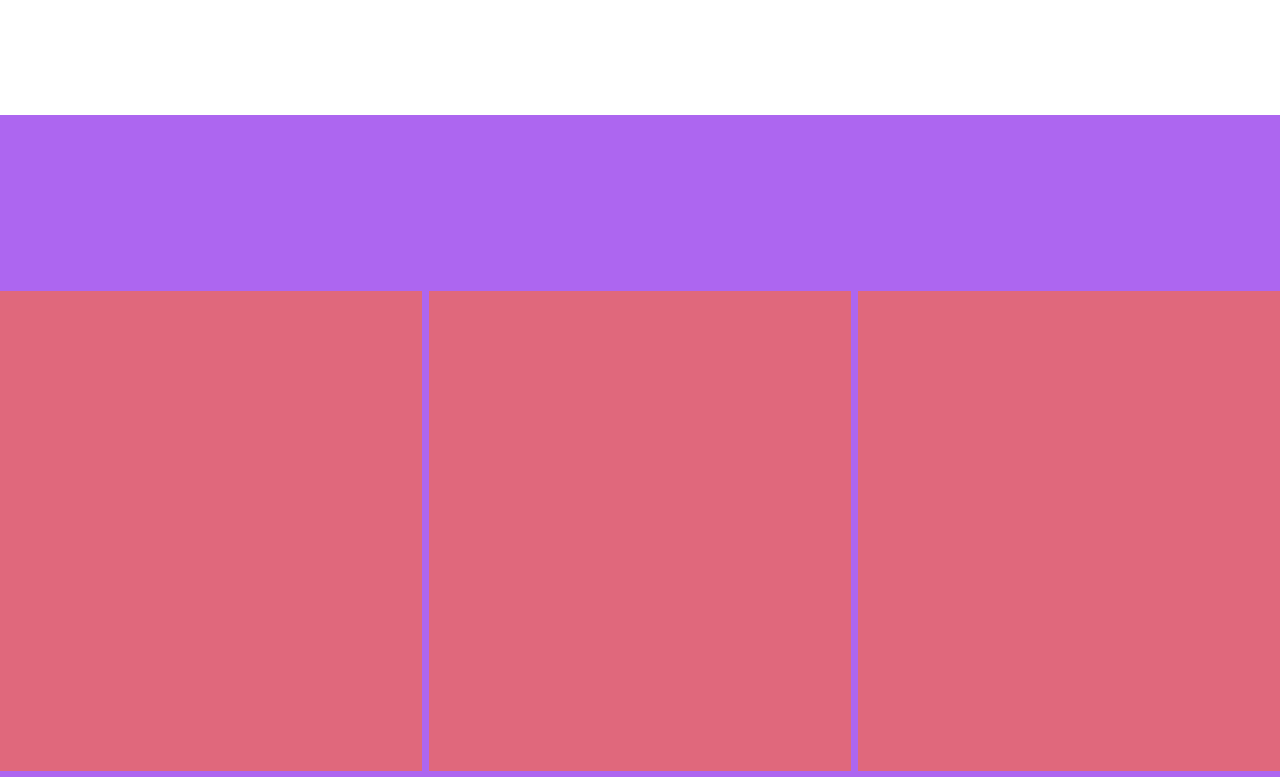
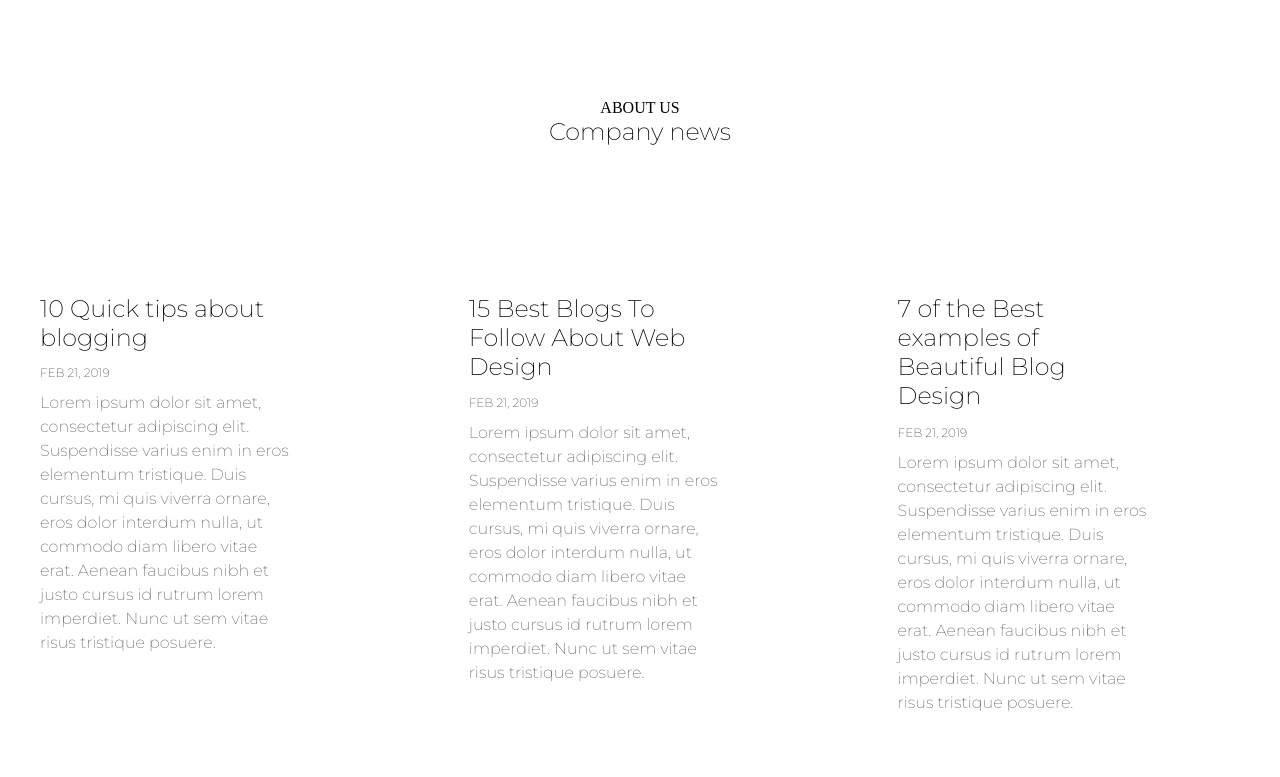
Before and after one commit to igor02b1/Business-site, a plain HTML site: page index.html in a window 1280 px wide. Shown: the part 1843-2620 px from the top of the page. Drawn offline with Linux system fonts and the light colour scheme.

Commit message:
add: structuring and styling section 3

```diff
--- a/index.html
+++ b/index.html
@@ -10,6 +10,7 @@
     <link rel="stylesheet" href="styles/section1.css">
     <link rel="stylesheet" href="styles/section2.0.css">
     <link rel="stylesheet" href="styles/section2.css">
+    <link rel="stylesheet" href="styles/section3.css">
 </head>
 <body>
         <!-- header -->
@@ -107,10 +108,63 @@
             <!-- page content - 3 -->
 
             <section class="section-3">
+
+            <div class="section3-header">
+                <label class="label-section-3">ABOUT US</label>
+                <h2 class="h3-section3">Company news</h2>
+            </div>
                 <div class="div-bloco">
-                    <div class="bloco-1"></div>
-                    <div class="bloco-2"></div>
-                    <div class="bloco-3"></div>
+                    <div class="bloco-1">
+                        <h3 class="h3-section3">10 Quick tips about <br> blogging</h2>
+                        <label class="labelsection-3">FEB 21, 2019</label>
+                        <P class="p-section3">
+                            Lorem ipsum dolor sit amet, <br>
+                            consectetur adipiscing elit. <br>
+                            Suspendisse varius enim in eros <br>
+                            elementum tristique. Duis <br>
+                            cursus, mi quis viverra ornare,<br>
+                            eros dolor interdum nulla, ut<br>
+                            commodo diam libero vitae <br>
+                            erat. Aenean faucibus nibh et <br>
+                            justo cursus id rutrum lorem <br>
+                            imperdiet. Nunc ut sem vitae <br>
+                            risus tristique posuere.
+                        </P>
+                    </div>
+                    <div class="bloco-2">
+                        <h3 class="h3-section3-2">15 Best Blogs To <br> Follow About Web <br> Design</h2>
+                            <label class="labelsection-3">FEB 21, 2019</label>
+                            <P class="p-section3">
+                                Lorem ipsum dolor sit amet, <br>
+                                consectetur adipiscing elit. <br>
+                                Suspendisse varius enim in eros <br>
+                                elementum tristique. Duis <br>
+                                cursus, mi quis viverra ornare,<br>
+                                eros dolor interdum nulla, ut<br>
+                                commodo diam libero vitae <br>
+                                erat. Aenean faucibus nibh et <br>
+                                justo cursus id rutrum lorem <br>
+                                imperdiet. Nunc ut sem vitae <br>
+                                risus tristique posuere.
+                            </P>
+                    </div>
+                    <div class="bloco-3">
+                        <h3 class="h3-section3-3">7 of the Best <br> examples of <br>Beautiful Blog <br>Design</h2>
+                            <label class="labelsection-3">FEB 21, 2019</label>
+                            <P class="p-section3">
+                                Lorem ipsum dolor sit amet, <br>
+                                consectetur adipiscing elit. <br>
+                                Suspendisse varius enim in eros <br>
+                                elementum tristique. Duis <br>
+                                cursus, mi quis viverra ornare,<br>
+                                eros dolor interdum nulla, ut<br>
+                                commodo diam libero vitae <br>
+                                erat. Aenean faucibus nibh et <br>
+                                justo cursus id rutrum lorem <br>
+                                imperdiet. Nunc ut sem vitae <br>
+                                risus tristique posuere.
+                            </P>
+                    </div>
                 </div>
             </section>
 
--- a/style.css
+++ b/style.css
@@ -232,22 +232,24 @@ ol:hover{
 /* section - 3  */
 
 .section-3 {
-    background-color: rgb(173, 102, 240);
+    background-color: rgb(255, 255, 255);
     height: 50rem;
 }
 
 .div-bloco {
     display: flex;
     justify-content: space-between;
-    padding-top: 12rem;
+    align-items: center;
+    padding-top: 3rem;
 }
 
+/*
 .bloco-1, .bloco-2, .bloco-3 {
     background-color: rgb(224, 104, 124);
     height: 30rem;
     width: 33%;
 }
-
+*/
 /* section - 4 */
 
 .section-4 {
--- a/styles/section2.0.css
+++ b/styles/section2.0.css
@@ -18,7 +18,7 @@
 
 .h2-content2 {
     font-family: 'Montserrat', sans-serif;
-    font-weight: bold;
+    font-weight: 400;
     font-size: 36px;
     height: 50px;
     color: #000000;
--- a/styles/section2.css
+++ b/styles/section2.css
@@ -76,3 +76,7 @@
     width: 60%;
     height: 30rem;
 }
+
+.bloco {
+    margin: 2rem;
+}
--- /dev/null
+++ b/styles/section3.css
@@ -0,0 +1,59 @@
+
+.section3-header{
+    display: flex;
+    flex-direction: column;
+    align-items: center;
+}
+
+.h3-section3{
+    font-family: 'Montserrat', sans-serif;
+    font-weight: 500;
+    font-size: 24px;
+    height: 39px;
+    color: #000000;
+    margin-bottom: 30px;
+}
+
+.h3-section3-2{
+    font-family: 'Montserrat', sans-serif;
+    font-weight: 500;
+    font-size: 24px;
+    height: 39px;
+    color: #000000;
+    margin-bottom: 60px;
+}
+
+.h3-section3-3 {
+    font-family: 'Montserrat', sans-serif;
+    font-weight: 500;
+    font-size: 24px;
+    height: 39px;
+    color: #000000;
+    margin-bottom: 90px;
+}
+
+.labelsection-3{
+    color: rgb(67, 69, 75);
+    font-family: Montserrat, sans-serif;
+    font-weight: 500;
+    font-size: 12px;
+}
+
+.p-section3{
+    width: 284px;
+    height: 180px;
+    padding-top: 10px;
+    font-family: 'Montserrat', sans-serif;
+    margin-bottom: 10px;
+    font-weight: 400;
+    margin-bottom: 10px;
+    font-size: 16px;
+    opacity: 60%;
+    line-height: 1.5;
+}
+
+.bloco-1, .bloco-2, .bloco-3{
+    height: 30rem;
+    width: 33%;
+    padding: 60px 30px 30px 40px;
+}
```
Also changed, not shown: assets/3b64b4e72914d16b8cab84c703991ae4.jpg (added), assets/59923b5756db99b3447cbd732ef397b3.jpg (added), assets/ed530c8dbd9da39444c57193a4b03a50.jpg (added), assets/ueoa.jpg (added).
